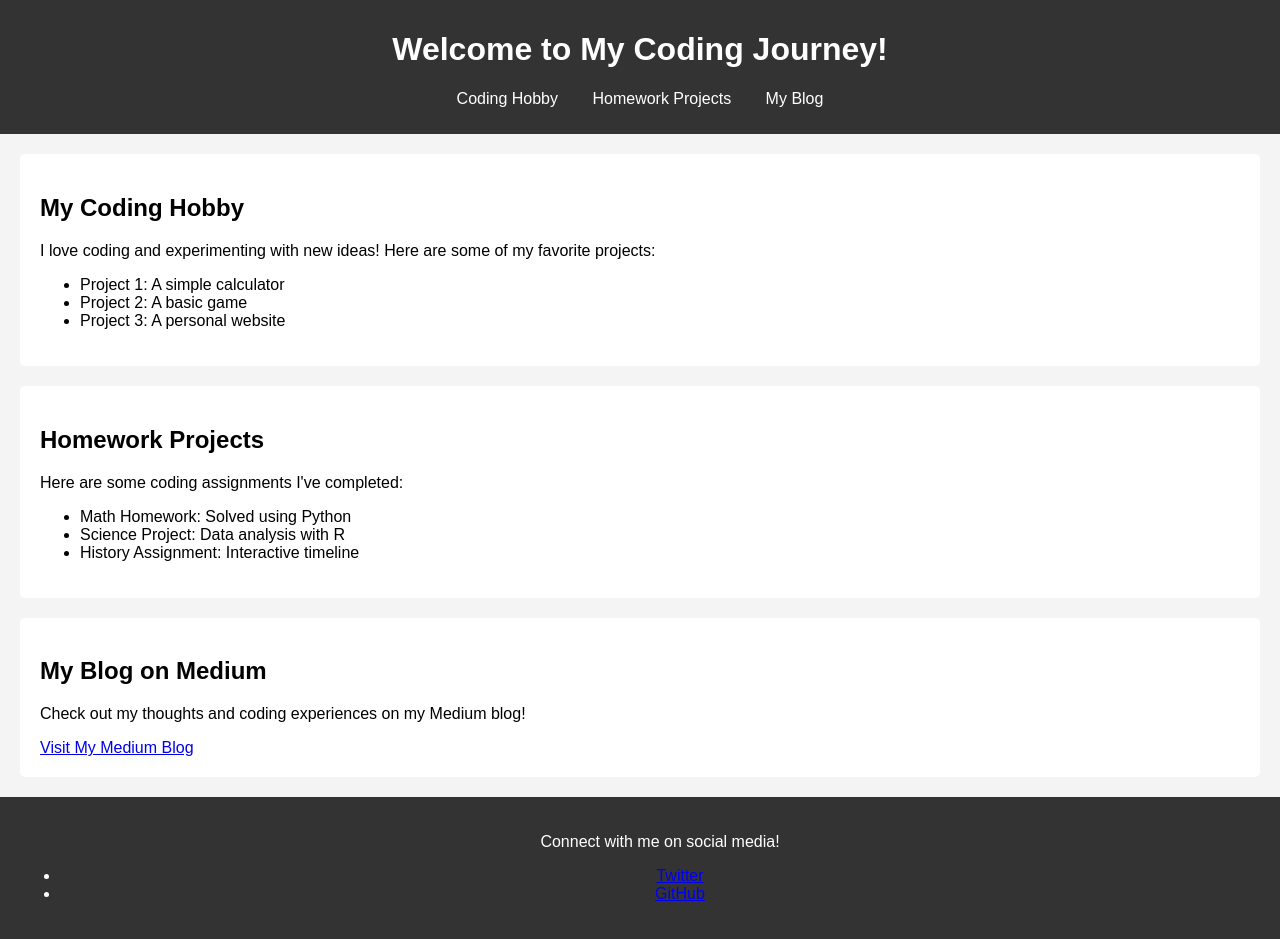
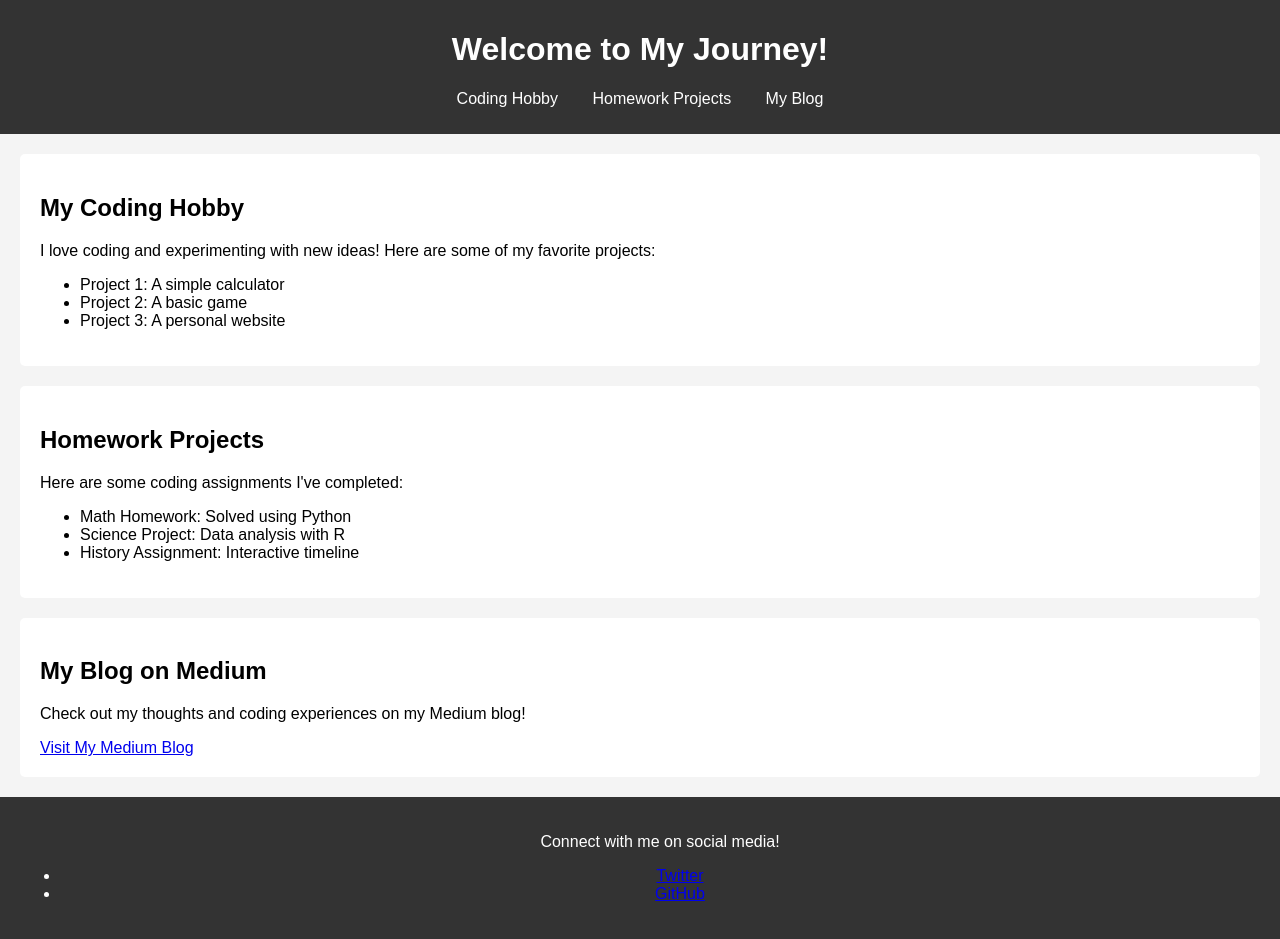
Before and after one commit to max-12342014/max, a plain HTML site: page index.html in a window 1280 px wide. Shown: the top 939 px of the page. Drawn offline with Linux system fonts and the light colour scheme.

Commit message:
Update index.html
delet coding

```diff
--- a/index.html
+++ b/index.html
@@ -3,12 +3,12 @@
 <head>
     <meta charset="UTF-8">
     <meta name="viewport" content="width=device-width, initial-scale=1.0">
-    <title>My Coding Journey</title>
+    <title>My Journey</title>
     <link rel="stylesheet" href="styles.css">
 </head>
 <body>
     <header>
-        <h1>Welcome to My Coding Journey!</h1>
+        <h1>Welcome to My Journey!</h1>
         <nav>
             <ul>
                 <li><a href="#hobby">Coding Hobby</a></li>
```
